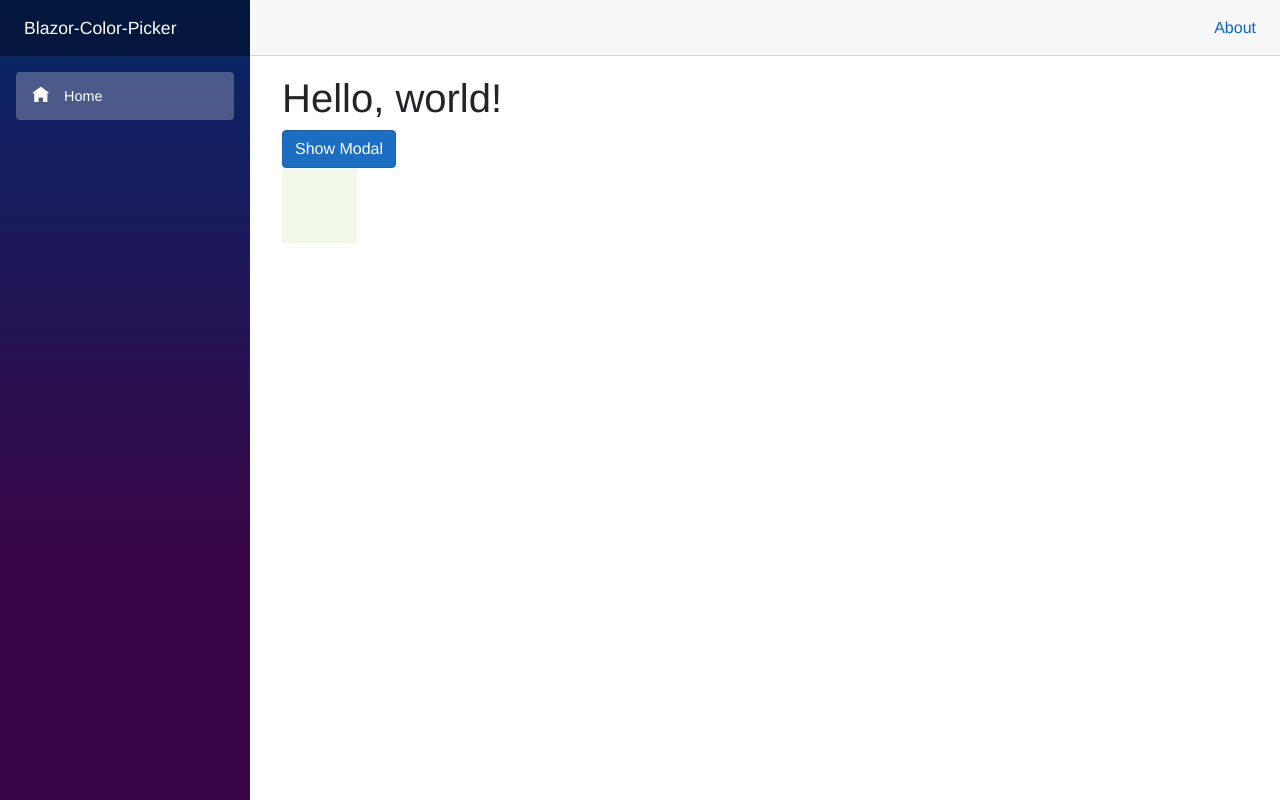
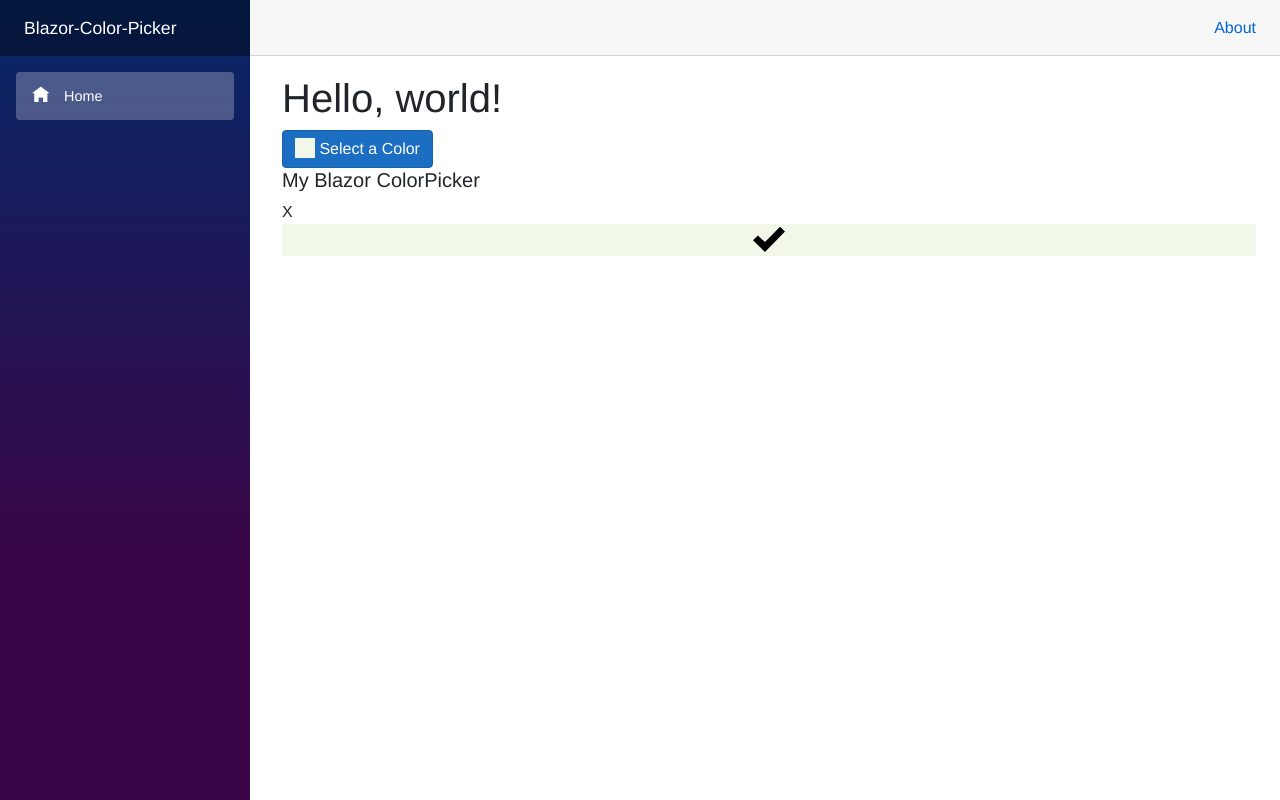
Before and after one commit to tossnet/Blazor-Color-Picker, an ASP.NET Core app: page / in a window 1280 px wide. Run offline with ASP.NET Core 8, Linux system fonts and the light colour scheme; some libraries are stand-ins or nearby versions.

Commit message:
1.0.7 Move code to a Razor Component Library

```diff
--- /dev/null
+++ b/Blazor-Color-Picker-Library/_Imports.razor
@@ -0,0 +1 @@
+@using Microsoft.AspNetCore.Components.Web
--- a/Blazor-Color-Picker/Pages/Index.razor
+++ b/Blazor-Color-Picker/Pages/Index.razor
@@ -1,22 +1,19 @@
 @page "/"
+@using BlazorColorPicker
 
 <h1>Hello, world!</h1>
 
-
-<button class="btn btn-primary" @onclick="OpenModal">Show Modal</button>
+<button class="btn btn-primary" @onclick="OpenModal">
+    <div style="background-color:@color;width:20px;height:20px;display:inline-block;vertical-align:middle;margin-bottom:2px;"></div> Select a Color
+</button>
 
 
-
-<div style="background-color:@couleur;width:75px;height:75px;">
-</div>
-
-<ColorPicker Title="My Blazor ColorPicker" IsOpened="isOpened" Closed="ClosedEvent" MyColor="@couleur">
-
+<ColorPicker Title="My Blazor ColorPicker" IsOpened="isOpened" Closed="ClosedEvent" MyColor="@color">
 </ColorPicker>
 
 @code {
     bool isOpened = false;
-    string couleur = "#F1F7E9";
+    string color = "#F1F7E9";
 
     void OpenModal()
     {
@@ -25,7 +22,7 @@
 
     void ClosedEvent(string value)
     {
-        couleur = value;
+        color = value;
         isOpened = false;
     }
 }
--- a/Blazor-Color-Picker/Shared/MainLayout.razor
+++ b/Blazor-Color-Picker/Shared/MainLayout.razor
@@ -6,7 +6,7 @@
 
 <div class="main">
     <div class="top-row px-4">
-        <a href="http://blazor.net" target="_blank" class="ml-md-auto">About</a>
+        <a href="https://github.com/tossnet/Blazor-Color-Picker" target="_blank" class="ml-md-auto">About</a>
     </div>
 
     <div class="content px-4">
--- a/Blazor-Color-Picker/_Imports.razor
+++ b/Blazor-Color-Picker/_Imports.razor
@@ -1,9 +1,7 @@
 @using System.Net.Http
-@using System.Net.Http.Json
 @using Microsoft.AspNetCore.Components.Forms
 @using Microsoft.AspNetCore.Components.Routing
 @using Microsoft.AspNetCore.Components.Web
 @using Microsoft.AspNetCore.Components.WebAssembly.Http
-@using Microsoft.JSInterop
 @using Blazor_Color_Picker
 @using Blazor_Color_Picker.Shared
--- a/Blazor-Color-Picker/wwwroot/index.html
+++ b/Blazor-Color-Picker/wwwroot/index.html
@@ -9,9 +9,8 @@
     <link href="css/bootstrap/bootstrap.min.css" rel="stylesheet" />
     <link href="css/app.css" rel="stylesheet" />
 
-    <link href="css/colorpicker.css" rel="stylesheet" />
+    <link href="_content/BlazorColorPicker/colorpicker.css" rel="stylesheet" />
     </head>
-
         <body>
             <app>Loading...</app>
 
```
Also changed, not shown: Blazor-Color-Picker-Library/BlazorColorPicker.csproj (added), Blazor-Color-Picker-Library/ColorPicker.razor (renamed from Blazor-Color-Picker/Shared/ColorPicker.razor), Blazor-Color-Picker-Library/icon.png (added), Blazor-Color-Picker-Library/wwwroot/colorpicker.css (renamed from Blazor-Color-Picker/wwwroot/css/colorpicker.css), Blazor-Color-Picker/Blazor-Color-Picker.csproj, Blazor-Color-Picker/forGithubReadme/blazor-color-picker.png, README.md (deleted), 3 other files. Lines whose indentation alone changed are shown as unchanged.
